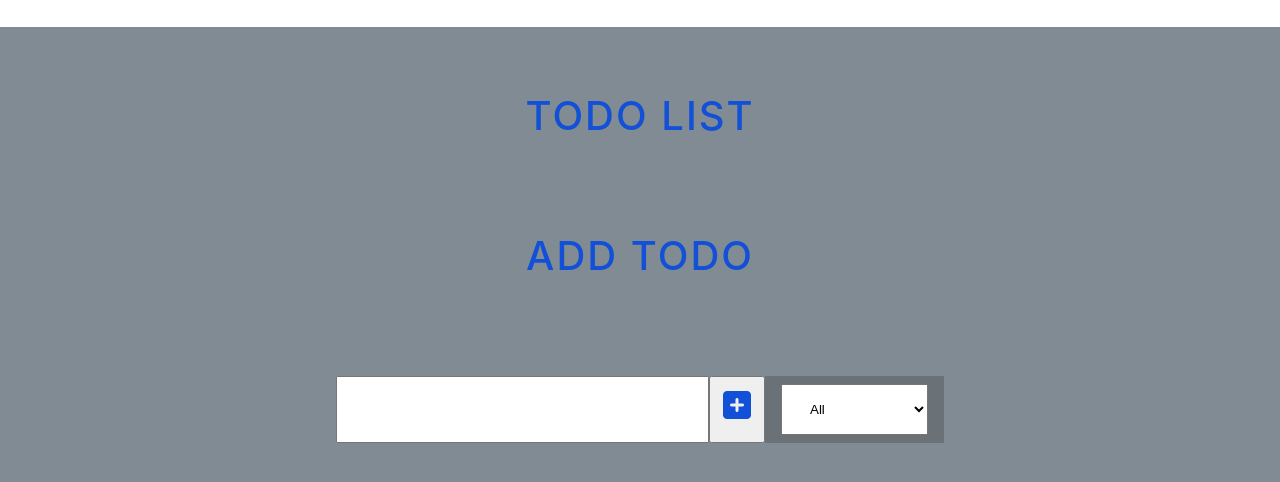
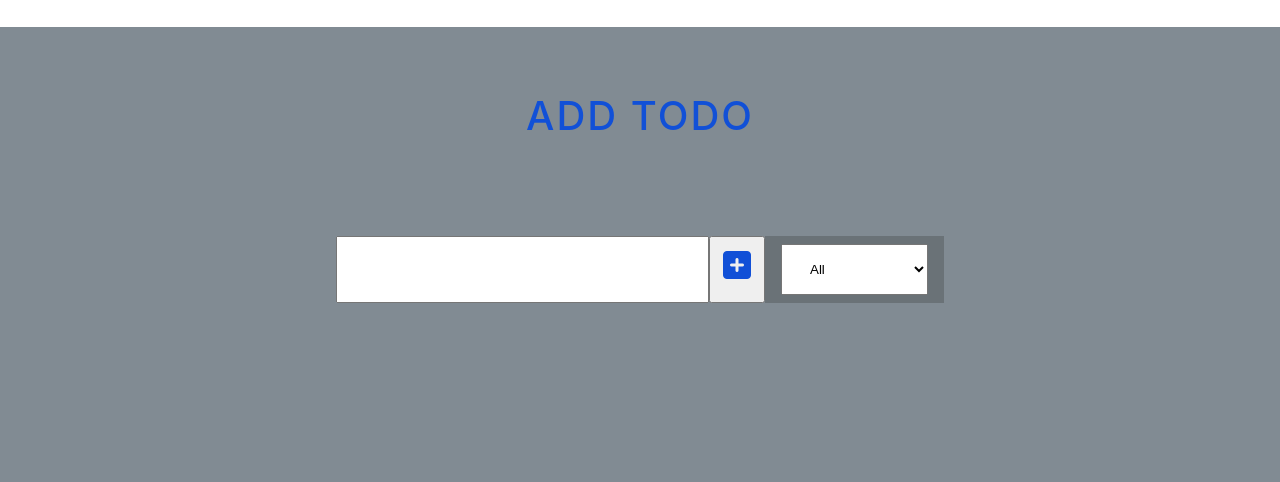
Before and after one commit to pratiga/TODO, a React (Create React App) app: page / in a window 1280 px wide. Shown: the top 482 px of the page. Built offline with nearby package versions, Linux system fonts and the light colour scheme.

Commit message:
change some content
Signed-off-by: pratiga <gaitrisanu2468@gmail.com>

```diff
--- a/src/App.js
+++ b/src/App.js
@@ -7,7 +7,7 @@ function App() {
 
   return (
     <div className="App">
-     <header><h1>ToDo List</h1></header>
+
      <Todolist/>
     </div>
   );
```
